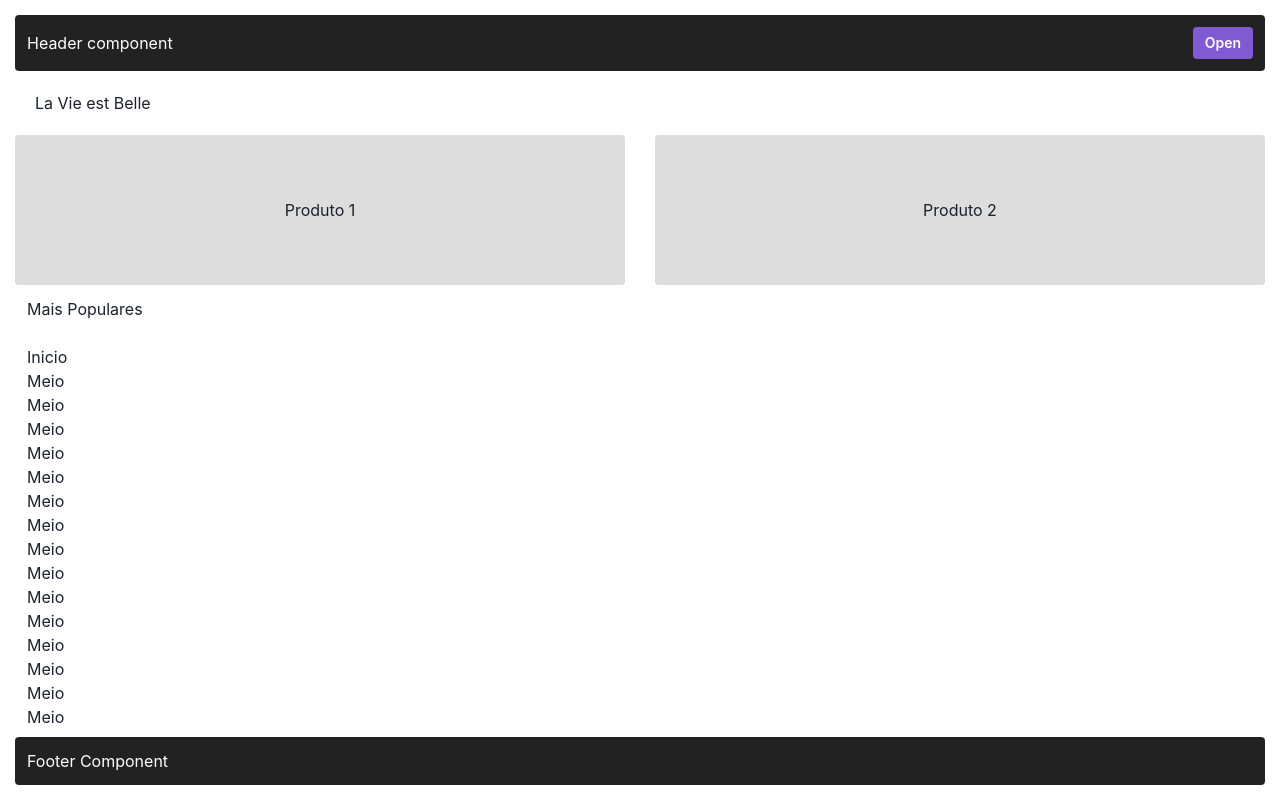
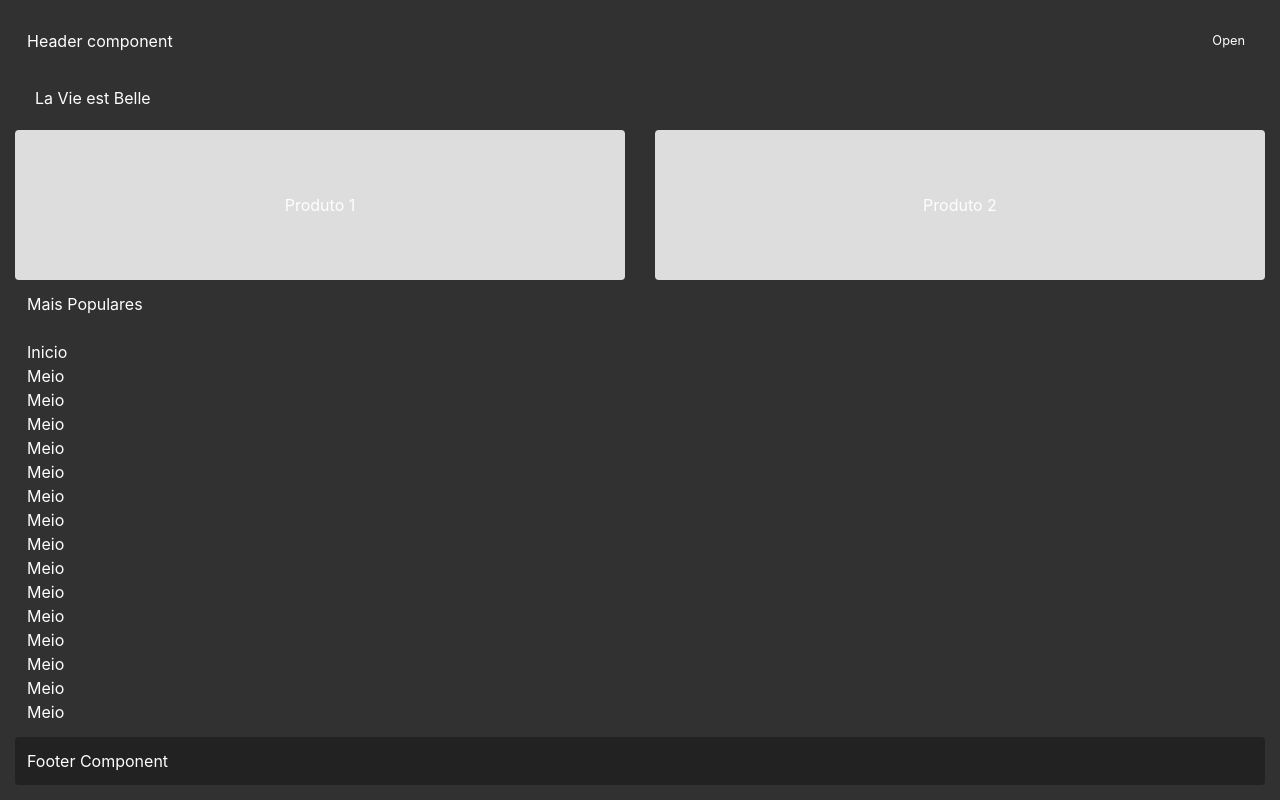
Before and after one commit to codethebasics/foodsfa, a Next.js app: page / in a window 1280 px wide. Built offline with nearby package versions, Linux system fonts and the light colour scheme.

Commit message:
estrutura

```diff
--- a/components/layout/header/Header.jsx
+++ b/components/layout/header/Header.jsx
@@ -1,27 +1,28 @@
 import { Button, Flex, Text } from '@chakra-ui/react'
+import styles from './Header.module.scss'
 
-export default function Header({ openSidebar }) {
+export default function Header({
+  openSidebar,
+  backgroundColor,
+  color,
+  children
+}) {
   return (
     <Flex
       p={3}
-      backgroundColor={'#222'}
-      color={'#fff'}
       borderRadius={'4px'}
       justifyContent={'space-between'}
       alignItems={'center'}
+      backgroundColor={backgroundColor}
+      color={color}
     >
       <Flex>
         <Text>Header component</Text>
       </Flex>
       <Flex>
-        <Button
-          size={'sm'}
-          onClick={openSidebar}
-          colorScheme={'purple'}
-          borderRadius={'4px'}
-        >
+        <button className={styles.cHeader__cta} onClick={openSidebar}>
           Open
-        </Button>
+        </button>
       </Flex>
     </Flex>
   )
--- /dev/null
+++ b/components/layout/header/Header.module.scss
@@ -0,0 +1,14 @@
+@import '/styles/colors';
+
+.cHeader {
+  background-color: $yellow;
+  color: $black-0;
+
+  &__cta {
+    color: $white;
+    background: $black-1;
+    padding: 0.25rem 0.5rem;
+    border-radius: 0.2rem;
+    font-size: 0.8rem;
+  }
+}
--- /dev/null
+++ b/components/layout/screen/TransitionScreen.jsx
@@ -0,0 +1,16 @@
+import { Flex, Image } from '@chakra-ui/react'
+
+export default function TransitionScreen() {
+  return (
+    <>
+      <Flex
+        backgroundColor={'#313131'}
+        alignItems={'center'}
+        justifyContent={'center'}
+        height={'100%'}
+      >
+        <Image src="/img/logo.svg" alt={'FoodsFa'} width={196} height={130} />
+      </Flex>
+    </>
+  )
+}
--- a/pages/_app.jsx
+++ b/pages/_app.jsx
@@ -1,16 +1,31 @@
 import '../styles/globals.scss'
-import React from 'react'
+import React, { useEffect } from 'react'
 import { useState } from 'react'
 import { ChakraProvider, Box } from '@chakra-ui/react'
 import Header from '../components/layout/header/Header'
 import Footer from '../components/layout/footer/Footer'
 import Sidebar from '../components/layout/sidebar/Sidebar'
+import TransitionScreen from '../components/layout/screen/TransitionScreen'
 
 function MyApp({ Component, pageProps }) {
   const [showSidebarMenu, setShowSidebarMenu] = useState(false)
+  const [isLoading, setIsLoading] = useState(true)
+
+  useEffect(() => {
+    setTimeout(() => {
+      setIsLoading(false)
+    }, 2000)
+  }, [])
+
+  const renderTransitionScreen = () => {
+    return <TransitionScreen />
+  }
 
   return (
     <ChakraProvider>
+      {isLoading ? (
+        renderTransitionScreen()
+      ) : (
         <Box className={'wrapper'}>
           <Box className={'header'}>
             <Header openSidebar={() => setShowSidebarMenu(true)} />
@@ -25,6 +40,7 @@ function MyApp({ Component, pageProps }) {
             <Footer />
           </Box>
         </Box>
+      )}
     </ChakraProvider>
   )
 }
--- /dev/null
+++ b/styles/_colors.scss
@@ -0,0 +1,7 @@
+$white: #FEFEFE;
+$yellow: #FFCC00;
+$black-0: #000000;
+$black-1: #313131;
+$black-2: #333333;
+$red: #D61C4E;
+$green: #99FF00;
--- a/styles/globals.scss
+++ b/styles/globals.scss
@@ -1,3 +1,5 @@
+@import 'colors';
+
 *,
 *::before,
 *::after {
@@ -19,6 +21,8 @@ body {
 }
 
 .wrapper {
+  background: $black-1;
+  color: $white;
   transition: all .3s ease-in-out;
   padding: 15px;
   height: 100%;
```
Also changed, not shown: public/img/logo.svg (added). Lines whose indentation alone changed are shown as unchanged.
